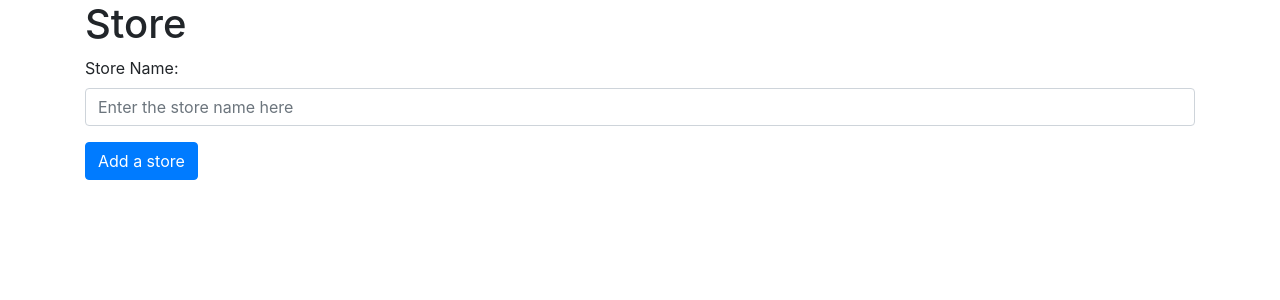
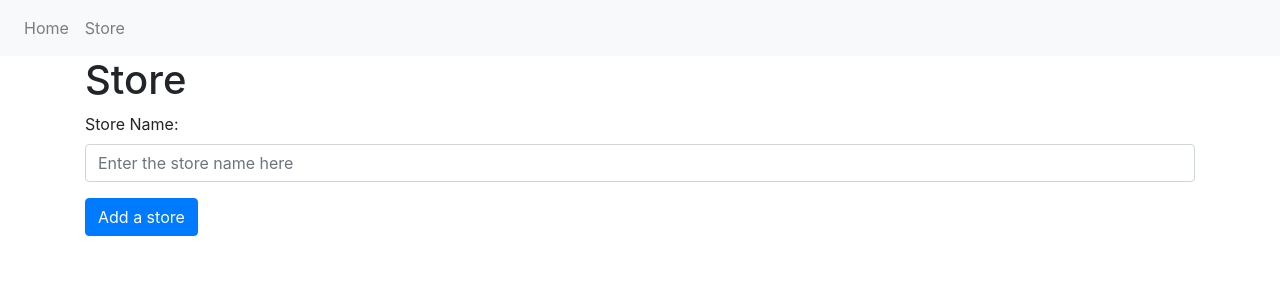
Before and after one commit to aldinoanggawan/inventory-management, a Python web app: template templates/store.html in a window 1280 px wide. Shown: the top 300 px of the page. Run offline with Jinja, Linux system fonts and the light colour scheme; the template is opened without the code that fills it, so the values that code supplies are empty; some libraries are stand-ins or nearby versions.

Commit message:
Added navbar, changed function name following restful convention, and specify method for form submission

```diff
--- a/server.py
+++ b/server.py
@@ -26,8 +26,8 @@ def index():
 def store():
     return render_template('store.html')
 
-@app.route("/store_create")
-def store_verify():
+@app.route("/store_create", methods=["POST"])
+def create():
     store_name = request.args.get('store_name')
     s = Store(name=store_name)
 
--- a/templates/_layout.html
+++ b/templates/_layout.html
@@ -10,6 +10,7 @@
 </head>
 
 <body>
+    {% include 'nav.html' %}
     <div class="container">
         {% block content %}
         {% endblock %}
--- /dev/null
+++ b/templates/nav.html
@@ -0,0 +1,8 @@
+<nav class="navbar navbar-expand-lg navbar-light bg-light">
+    <div class="collapse navbar-collapse" id="navbarNavAltMarkup">
+        <div class="navbar-nav">
+            <a class="nav-item nav-link" href="{{ url_for('index') }}">Home <span class="sr-only">(current)</span></a>
+            <a class="nav-item nav-link" href="{{ url_for('store') }}">Store</a>
+        </div>
+    </div>
+</nav>
--- a/templates/store.html
+++ b/templates/store.html
@@ -10,7 +10,7 @@
     {% endif %}
 {% endwith %}
 <h1>Store</h1>
-<form action="{{url_for('store_verify')}}">
+<form action="{{ url_for('create') }}" method="POST">
     <div class="form-group">
         <label for="store_name">Store Name:</label>
         <input type="text" name="store_name" class="form-control" placeholder="Enter the store name here"/>
```
